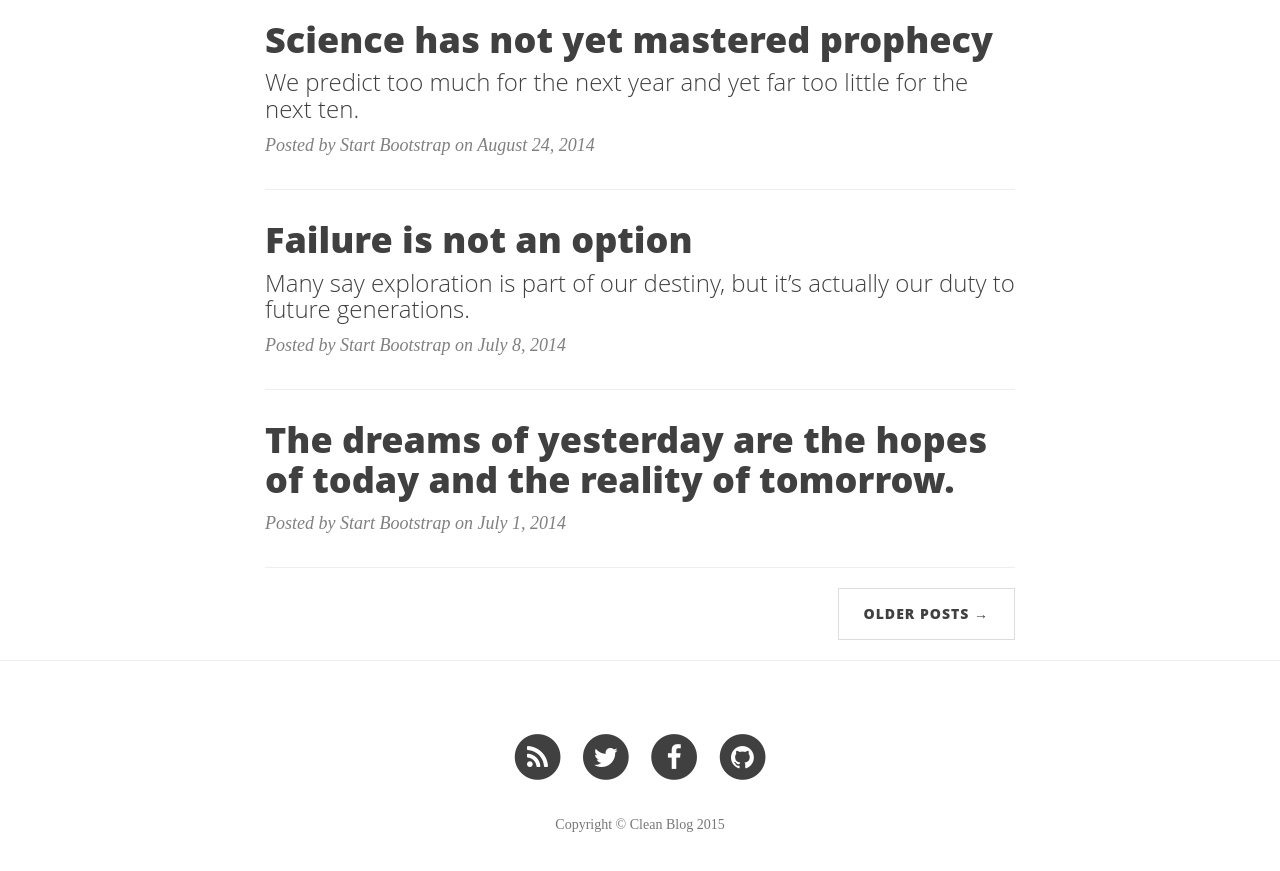
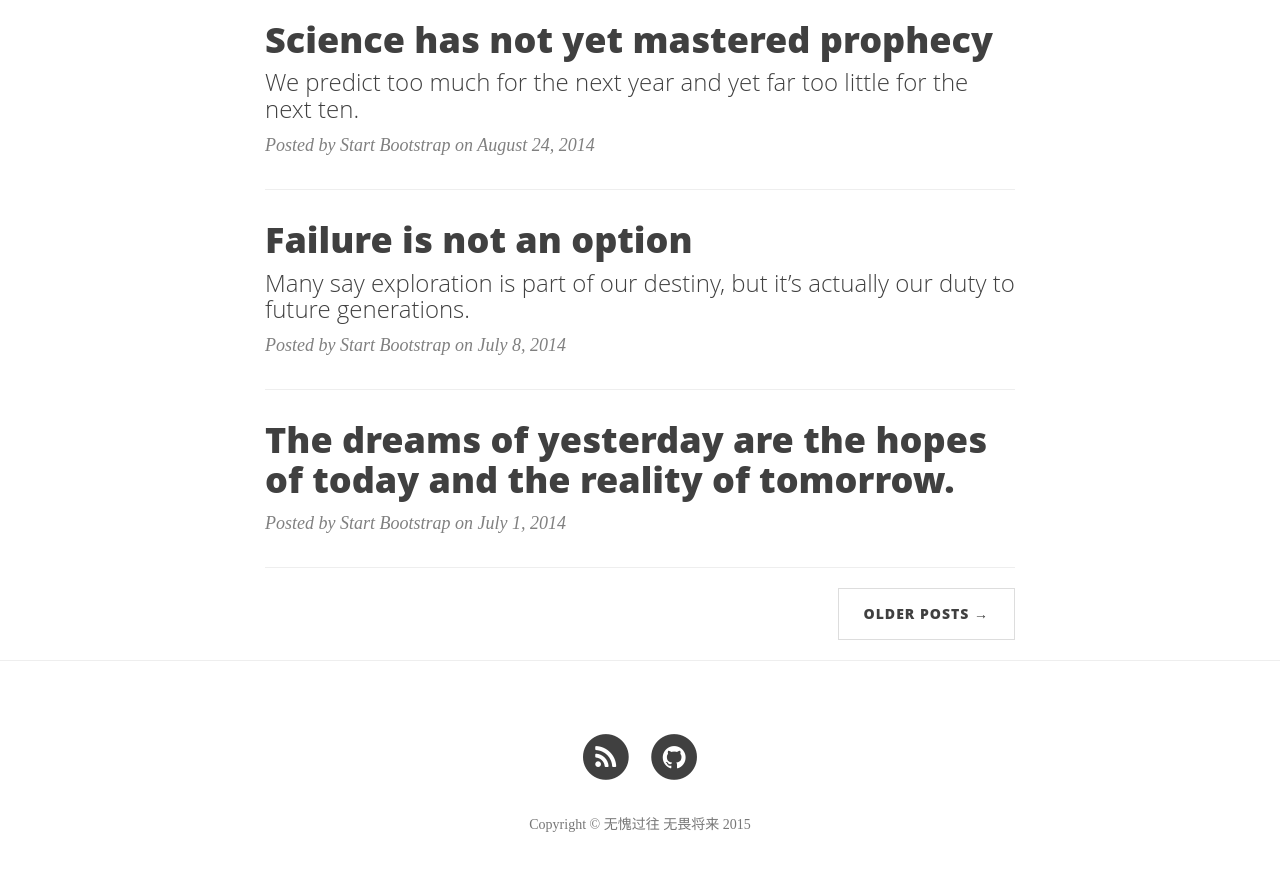
Before and after one commit to zhou---jing/zhou---jing.github.io, a Jekyll site: the page built from index.html, in a window 1280 px wide and 900 px high, scrolled down 947 px. Shown: the top 871 px of the window. Built offline with Jekyll 4.4.1, drawn with Linux system fonts in a browser that asks for light colours; nearby versions of some CDN libraries; the list of posts is cut into pages by our own code; some of the changed text lies outside the part shown.

Commit message:
配置个人博客

```diff
--- a/_config.yml
+++ b/_config.yml
@@ -1,13 +1,11 @@
 # Site settings
-title: Clean Blog
+title: 无愧过往  无畏将来
 header-img: img/home-bg.jpg
-email: your-email@yourdomain.com
-description: "Write your site description here. It will be used as your sites meta description as well!"
+email: zhou---jing.hotmail.com
+description: "记录自己的成长"
 baseurl: ""
-url: "http://yourdomain.com"
-twitter_username: SBootstrap
-github_username:  davidtmiller
-facebook_username:  IronSummitMedia
+url: "https://zhou---jing.github.io"
+github_username:  zhou---jing
 
 # Build settings
 markdown: kramdown
```
